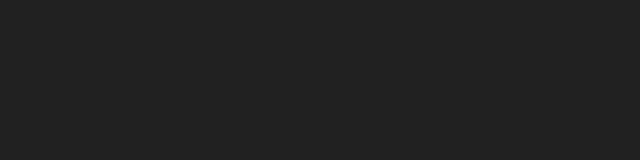
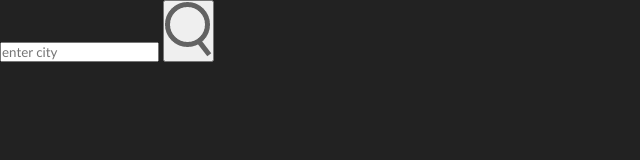
Before and after one commit to joshuanel10/weatherapp, a plain HTML site: page index.html in a window 1280 px wide. Shown: the whole page, without its empty margins (0-640 px from the left). Drawn offline with Linux system fonts and the light colour scheme.

Commit message:
Update index.html
Added Input field and Search button

```diff
--- a/index.html
+++ b/index.html
@@ -10,6 +10,13 @@
     </head>
     <body>
 
+        <div class="card">
+            <div class="search">
+                <input type="text" placeholder="enter city" spellcheck="false">
+                <button><img src="images/search.png"></button>
+            </div>
+        </div>
+
         <script src="" async defer></script>
     </body>
 </html>
```
